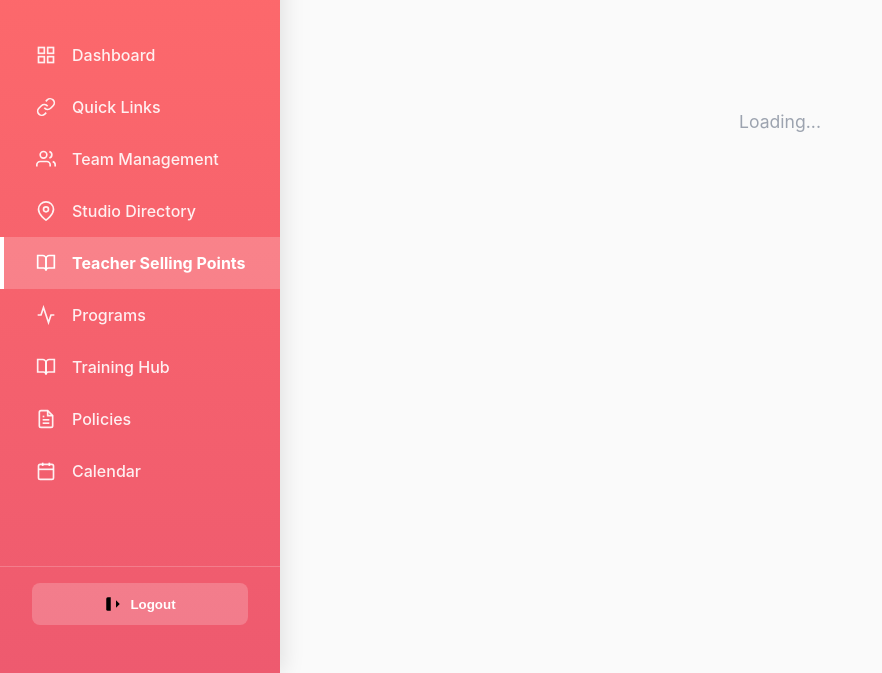
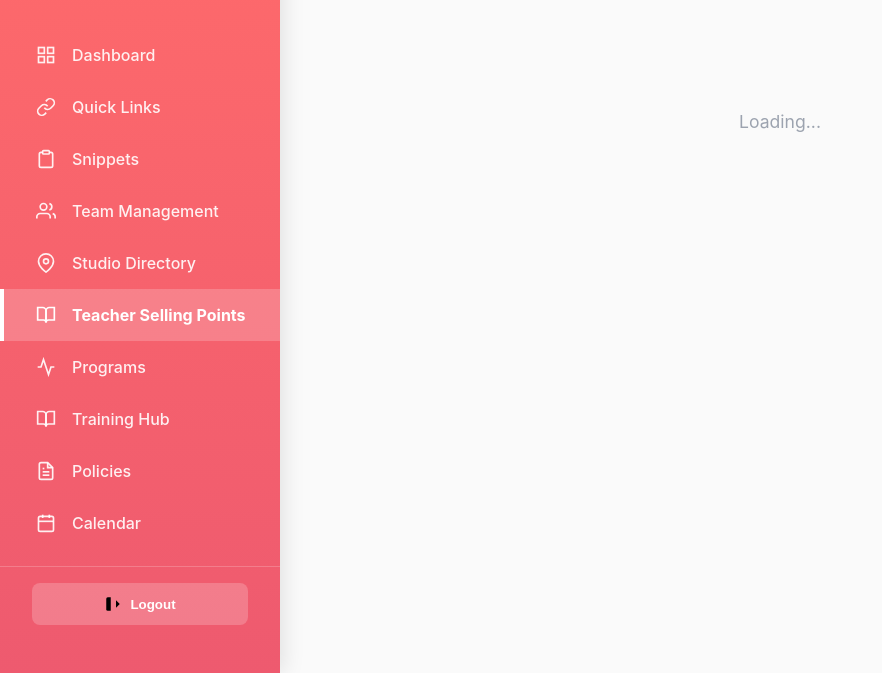
Before and after one commit to Sydneyd-onemusicschools/EnrollmentHub, a plain HTML site: page teacher.html in a window 1280 px wide. Shown: the part 127-800 px from the top of the page, without its empty margins (0-882 px from the left). Drawn offline with Linux system fonts and the light colour scheme; a script that the page names is missing.

Commit message:
Update teacher.html

```diff
--- a/teacher.html
+++ b/teacher.html
@@ -754,6 +754,10 @@
             <a href="quicklinks.html" class="sidebar-link">
                 <svg xmlns="http://www.w3.org/2000/svg" viewBox="0 0 24 24"><path d="M10 13a5 5 0 0 0 7.54.54l3-3a5 5 0 0 0-7.07-7.07l-1.72 1.71"></path><path d="M14 11a5 5 0 0 0-7.54-.54l-3 3a5 5 0 0 0 7.07 7.07l1.71-1.71"></path></svg>
                 <span class="sidebar-link-text">Quick Links</span>
+            </a>
+            <a href="snippets.html" class="sidebar-link">
+                <svg xmlns="http://www.w3.org/2000/svg" viewBox="0 0 24 24"><path d="M16 4h2a2 2 0 0 1 2 2v14a2 2 0 0 1-2 2H6a2 2 0 0 1-2-2V6a2 2 0 0 1 2-2h2"></path><rect x="8" y="2" width="8" height="4" rx="1" ry="1"></rect></svg>
+                <span class="sidebar-link-text">Snippets</span>
             </a>
             <a href="team.html" class="sidebar-link">
                 <svg xmlns="http://www.w3.org/2000/svg" viewBox="0 0 24 24"><path d="M17 21v-2a4 4 0 0 0-4-4H5a4 4 0 0 0-4 4v2"></path><circle cx="9" cy="7" r="4"></circle><path d="M23 21v-2a4 4 0 0 0-3-3.87"></path><path d="M16 3.13a4 4 0 0 1 0 7.75"></path></svg>
```
